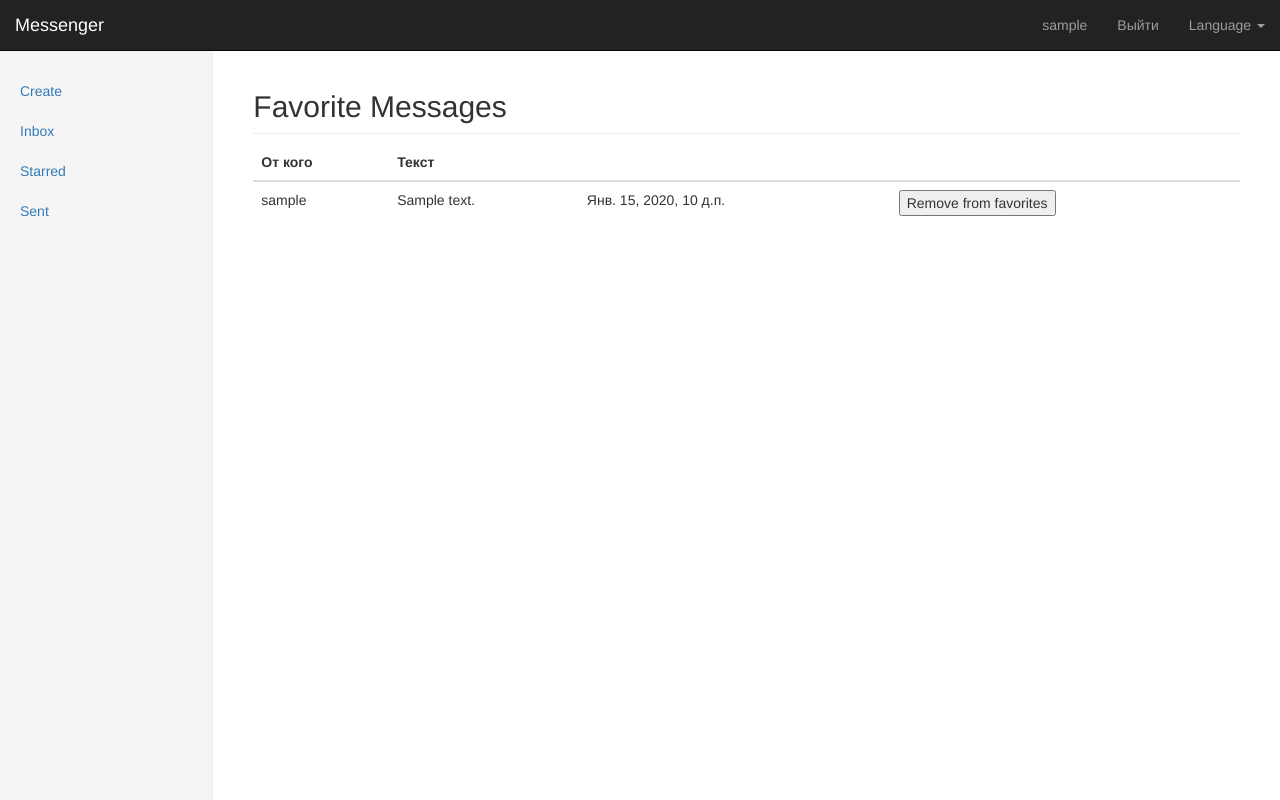
After one commit to zateyev/Messenger, a Django app: page /accounts/view_favorites/ in a window 1280 px wide. The commit adds this page. Run offline with Django 3.2, Linux system fonts and the light colour scheme; a user stored in the database is signed in; tables that the repository leaves empty hold one stand-in row (values such as "Sample post"); some libraries are stand-ins or nearby versions.

Commit message:
adding new model Account, favorite_message view, delete views of messages

```diff
--- a/messages_/models.py
+++ b/messages_/models.py
@@ -29,6 +29,23 @@ class Message(models.Model):
         return self.text
 
 
+class Account(models.Model):
+    user = models.ForeignKey(User)
+    inbox = models.ManyToManyField(Message, related_name='inbox')
+    sent = models.ManyToManyField(Message, related_name='sent')
+    starred = models.ManyToManyField(Message, related_name='starred')
+
+    @classmethod
+    def create(cls, user):
+        account = cls(user=user)
+        return account
+
+
 class FavoriteMessage(models.Model):
     message = models.ForeignKey(Message)
     user = models.ForeignKey(User)
+
+    @classmethod
+    def create(cls, message, user):
+        favorite_message = cls(message=message, user=user)
+        return favorite_message
--- a/messages_/urls.py
+++ b/messages_/urls.py
@@ -25,4 +25,9 @@ urlpatterns = [
     url(r'^accounts/new_message/', views.new_message, name='new_message'),
     url(r'^accounts/inbox/', views.view_inbox, name='inbox'),
     url(r'^accounts/sent/', views.view_sent, name='sent'),
+    url(r'^accounts/view_favorites/', views.view_favorites, name='view_favorites'),
+    url(r'^accounts/add_to_favorites/', views.add_to_favorites, name='add_to_favorites'),
+    url(r'^accounts/delete_from_inbox/', views.delete_from_inbox, name='delete_from_inbox'),
+    url(r'^accounts/delete_from_sent/', views.delete_from_sent, name='delete_from_sent'),
+    url(r'^accounts/delete_from_starred/', views.delete_from_starred, name='delete_from_starred'),
 ]
--- a/messages_/views.py
+++ b/messages_/views.py
@@ -4,7 +4,7 @@ from django.shortcuts import render, redirect
 from django.template import loader
 
 from messages_.forms import SignUpForm, MessageForm
-from messages_.models import Message
+from messages_.models import Message, FavoriteMessage, Account
 from registrar.models import Registrar
 
 
@@ -52,6 +52,10 @@ def new_message(request):
             receiver = User.objects.filter(username=receiver)[0]
             message = Message.create(text, request.user, receiver)
             message.save()
+            sender_account = Account.objects.get(user=request.user)
+            sender_account.sent.add(message)
+            receiver_account = Account.objects.get(user=receiver)
+            receiver_account.inbox.add(message)
             return redirect('sent')
         else:
             return render(request, 'accounts/new_message.html', {'form': form})
@@ -59,11 +63,51 @@ def new_message(request):
         return render(request, 'accounts/new_message.html', {'form': MessageForm()})
 
 
+def add_to_favorites(request):
+    message_id = request.POST.get('message_id')
+    message = Message.objects.get(pk=message_id)
+    account = Account.objects.get(user=request.user)
+    account.starred.add(message)
+    return redirect('view_favorites')
+
+
+def delete_from_inbox(request):
+    message_id = request.POST.get('message_id')
+    message = Message.objects.get(pk=message_id)
+    account = Account.objects.get(user=request.user)
+    account.inbox.remove(message)
+    return redirect('inbox')
+
+
+def delete_from_sent(request):
+    message_id = request.POST.get('message_id')
+    message = Message.objects.get(pk=message_id)
+    account = Account.objects.get(user=request.user)
+    account.sent.remove(message)
+    return redirect('sent')
+
+
+def delete_from_starred(request):
+    message_id = request.POST.get('message_id')
+    message = Message.objects.get(pk=message_id)
+    account = Account.objects.get(user=request.user)
+    account.starred.remove(message)
+    return redirect('view_favorites')
+
+
+def view_favorites(request):
+    account = Account.objects.get(user=request.user)
+    context = {'favorite_messages': account.starred.order_by('-timestamp')}
+    return render(request, 'accounts/favorite_messages.html', context)
+
+
 def view_inbox(request):
-    context = {'messages': Message.objects.all().filter(receiver=request.user).order_by('-timestamp')}
+    account = Account.objects.get(user=request.user)
+    context = {'messages': account.inbox.order_by('-timestamp')}
     return render(request, 'accounts/inbox.html', context)
 
 
 def view_sent(request):
-    context = {'messages': Message.objects.all().filter(sender=request.user).order_by('-timestamp')}
+    account = Account.objects.get(user=request.user)
+    context = {'messages': account.sent.order_by('-timestamp')}
     return render(request, 'accounts/sent.html', context)
--- a/registrar/models.py
+++ b/registrar/models.py
@@ -2,6 +2,8 @@ from random import randint
 
 from django.contrib.auth.models import User
 from django.db import models
+
+from messages_.models import Account
 
 
 class Registrar(models.Model):
@@ -18,6 +20,8 @@ class Registrar(models.Model):
             user = User.objects.create_user(username)
             user.set_password(password)
             user.save()
+            account = Account.create(user)
+            account.save()
             return True
         else:
             return False
--- /dev/null
+++ b/templates/accounts/favorite_messages.html
@@ -0,0 +1,33 @@
+{% extends 'accounts/profile.html' %}
+{% load i18n %}
+{% block content %}
+    <h2 class="sub-header">Favorite Messages</h2>
+    <div class="table-responsive">
+        <table class="table table-hover">
+            <thead>
+            <tr>
+                <th>От кого</th>
+                <th>Текст</th>
+                <th></th>
+                <th></th>
+            </tr>
+            </thead>
+            <tbody>
+            {% for favorite_message in favorite_messages %}
+                <tr>
+                    <td>{{ favorite_message.sender }}</td>
+                    <td>{{ favorite_message.text }}</td>
+                    <td>{{ favorite_message.timestamp }}</td>
+                    <td>
+                        <form id="delete_from_starred" action="{% url 'delete_from_starred' %}"
+                              method="post">{% csrf_token %}
+                            <input name="message_id" type="hidden" value="{{ favorite_message.id }}"/>
+                            <button class="" type="submit">Remove from favorites</button>
+                        </form>
+                    </td>
+                </tr>
+            {% endfor %}
+            </tbody>
+        </table>
+    </div>
+{% endblock %}
--- a/templates/accounts/profile.html
+++ b/templates/accounts/profile.html
@@ -77,7 +77,7 @@
             <ul class="nav nav-sidebar">
                 <li><a href="{% url 'new_message' %}">{% trans 'Create' %}</a></li>
                 <li><a href="{% url 'inbox' %}">{% trans 'Inbox' %}</a></li>
-                <li><a href="{% url 'inbox' %}">Starred</a></li>
+                <li><a href="{% url 'view_favorites' %}">Starred</a></li>
                 <li><a href="{% url 'sent' %}">{% trans 'Sent' %}</a></li>
             </ul>
         </div>
```
Also changed, not shown: templates/accounts/inbox.html (+14 -0 lines), templates/accounts/sent.html (+8 -0 lines).
